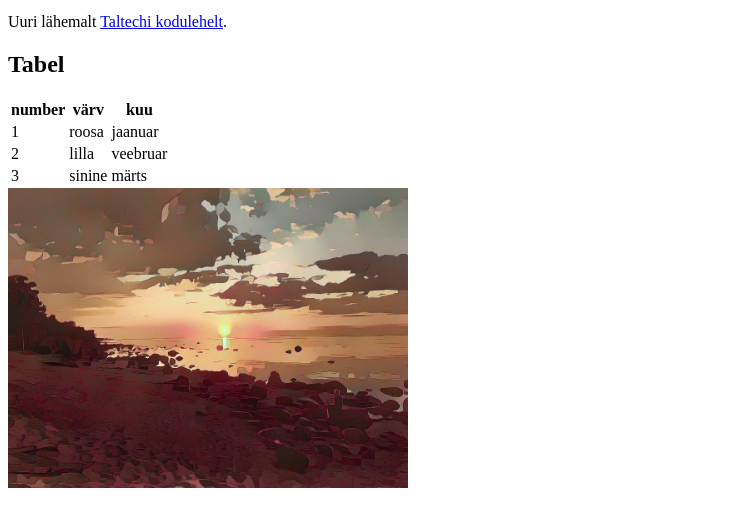
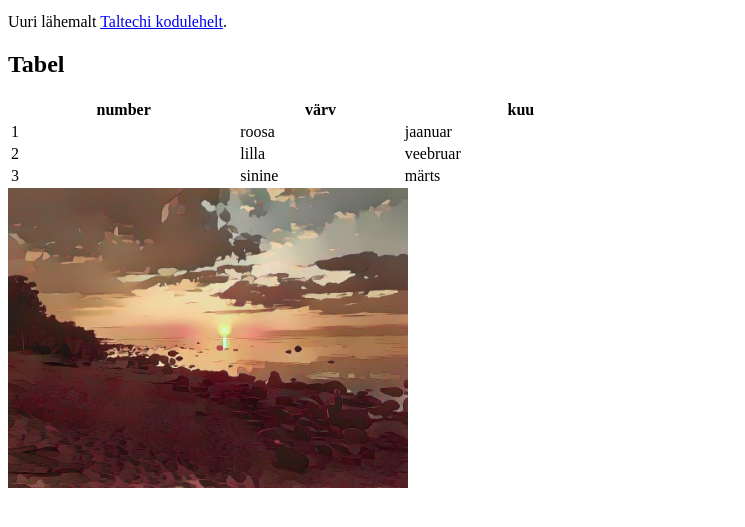
Before and after one commit to caruut/caruut.github.io, a plain HTML site: page index.html in a window 1280 px wide. Shown: the part 127-654 px from the top of the page, without its empty margins (0-745 px from the left). Drawn offline with Linux system fonts and the light colour scheme.

Commit message:
Update index.html

```diff
--- a/index.html
+++ b/index.html
@@ -9,7 +9,7 @@
     <p>See on proovi veebileht, aga mitte päris veebileht sellepärast beebileht sissejuhatus infotehnoloogia ainele!</p>
     <p>Uuri lähemalt <a href="https://taltech.ee/">Taltechi kodulehelt</a>.</p>
     <h2>Tabel</h2>
-    <table style="float:50%">
+    <table style="width:50%">
       <tr>
         <th>number</th>
         <th>värv</th>
```
